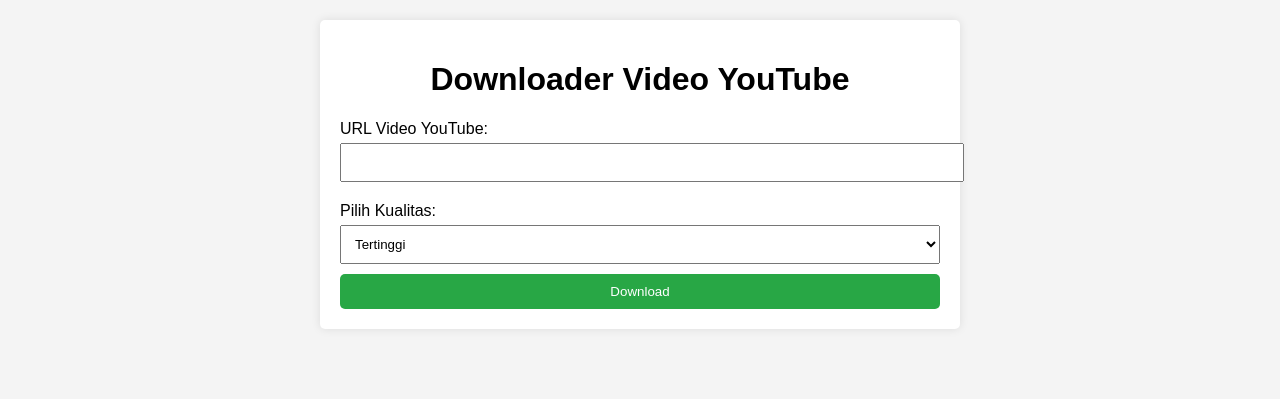
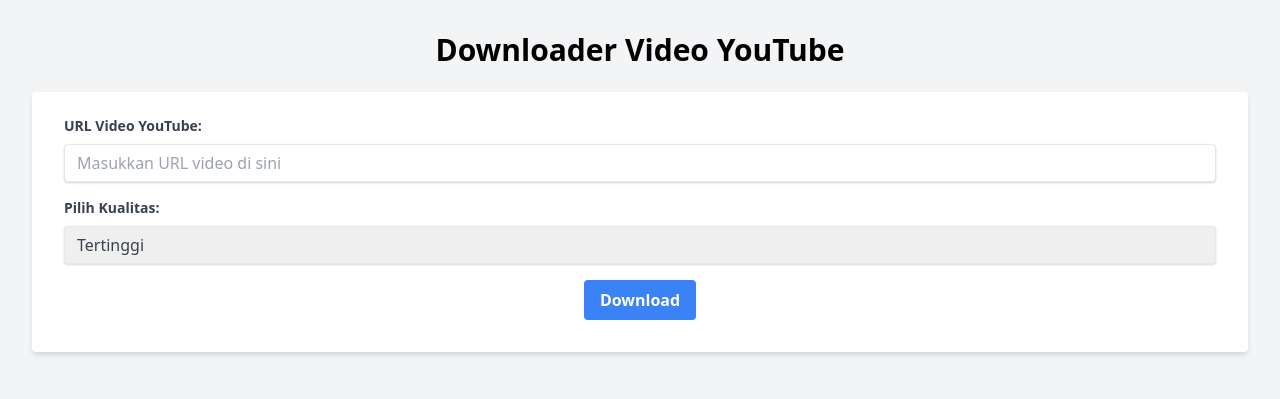
Before and after one commit to syafiqmk/pytube-downloader, a Flask app: page / in a window 1280 px wide. Shown: the top 399 px of the page. Run offline with Flask 3, Linux system fonts and the light colour scheme.

Commit message:
Update index.html

```diff
--- a/templates/index.html
+++ b/templates/index.html
@@ -4,25 +4,31 @@
     <meta charset="UTF-8">
     <meta name="viewport" content="width=device-width, initial-scale=1.0">
     <title>Downloader Video YouTube</title>
-    <link rel="stylesheet" href="{{ url_for('static', filename='styles.css') }}">
+    <link href="https://cdn.jsdelivr.net/npm/tailwindcss@2.2.19/dist/tailwind.min.css" rel="stylesheet">
 </head>
-<body>
-    <div class="container">
-        <h1>Downloader Video YouTube</h1>
-        <form method="POST">
-            <label for="video_url">URL Video YouTube:</label>
-            <input type="text" id="video_url" name="video_url" required>
+<body class="bg-gray-100">
+    <div class="container mx-auto p-8">
+        <h1 class="text-3xl font-bold text-center mb-6">Downloader Video YouTube</h1>
+        <form method="POST" class="bg-white shadow-md rounded px-8 pt-6 pb-8 mb-4">
+            <div class="mb-4">
+                <label for="video_url" class="block text-gray-700 text-sm font-bold mb-2">URL Video YouTube:</label>
+                <input type="text" id="video_url" name="video_url" required class="shadow appearance-none border rounded w-full py-2 px-3 text-gray-700 leading-tight focus:outline-none focus:shadow-outline" placeholder="Masukkan URL video di sini">
+            </div>
 
-            <label for="quality">Pilih Kualitas:</label>
-            <select id="quality" name="quality">
+            <div class="mb-4">
+                <label for="quality" class="block text-gray-700 text-sm font-bold mb-2">Pilih Kualitas:</label>
+                <select id="quality" name="quality" class="shadow appearance-none border rounded w-full py-2 px-3 text-gray-700 leading-tight focus:outline-none focus:shadow-outline">
                     <option value="highest">Tertinggi</option>
                     <option value="1080p">1080p</option>
                     <option value="720p">720p</option>
                     <option value="480p">480p</option>
                     <option value="360p">360p</option>
                 </select>
+            </div>
 
-            <button type="submit">Download</button>
+            <div class="flex items-center justify-center">
+                <button type="submit" class="bg-blue-500 hover:bg-blue-700 text-white font-bold py-2 px-4 rounded focus:outline-none focus:shadow-outline">Download</button>
+            </div>
         </form>
     </div>
 </body>
```
Lines whose indentation alone changed are shown as unchanged.
